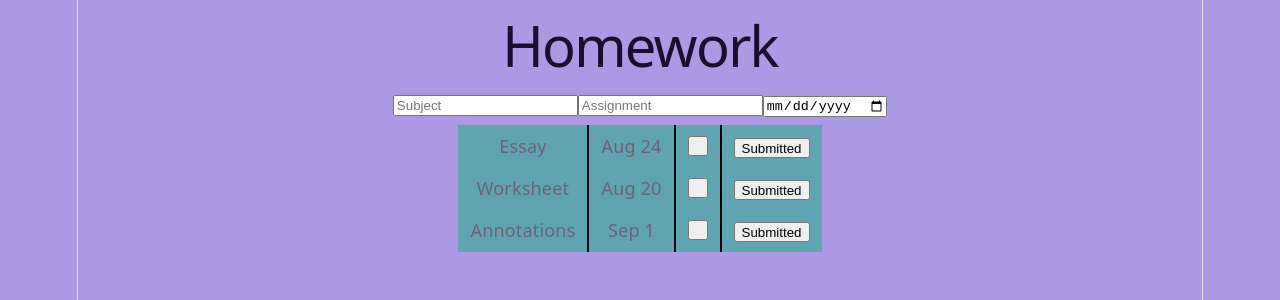
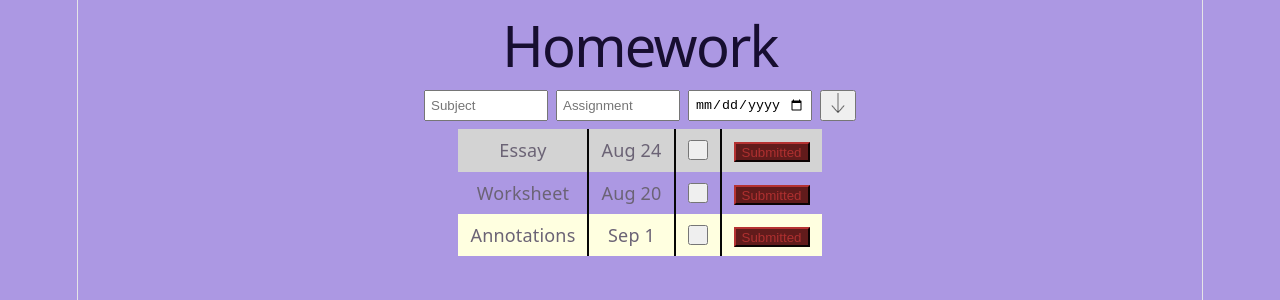
Before and after one commit to fedcofi29-sketch/Summer26Website, a React (Vite) app in the folder client/: page / in a window 1280 px wide. Shown: the top 300 px of the page. Built offline with nearby package versions, Linux system fonts and the light colour scheme.

Commit message:
colors working but ugly

```diff
--- a/client/src/App.css
+++ b/client/src/App.css
@@ -2,9 +2,24 @@ body {
   background-color:#ac98e3
 }
 
+.hw-heading { /* color picker is easier in css. probably could just be in jsx though */
+  color:#170e30
+}
+
+.add-new-task {
+  display: inline-flex; /* sets the size equal to the image */
+}
+
+.add-new-task img {
+  display: block;
+  width: 20px;
+  height: auto;
+  background-color: solid #f7f5f5
+}
+
 .vertical-lines {
   border-collapse: collapse; /* stops overlapping lines */
-  background-color: #60a4b2; /* temporary so I can see where the table is */
+  /* background-color: #60a4b2; temporary so I can see where the table is */
   margin: 0 auto; /* centers overall table on screen */
   align-items: center /* centers each item within its space */
 }
@@ -20,9 +35,16 @@ body {
 }
 
 .input-div {
-  margin-top: 0;
-  margin-bottom: 8px;
+  /* align-items: center; */
+  display: flex;
+  gap: 8px;
+  margin: 8px auto;
+  justify-content: center;
+}
 
+.input-dimen {
+  width: 110px;
+  padding: 5px;
 }
 
 .utility-button {
@@ -34,11 +56,12 @@ body {
 .del-button {
   cursor: pointer;
   height: 20px;
+  background-color:#611b1b;
+  border-color:#611b1b;
+  color:#ae3030;
 }
 
-.hw-heading { /* color picker is easier in css. probably could just be in jsx though */
-  color:#170e30
-}
+
 
 /*
 
--- a/client/src/App.jsx
+++ b/client/src/App.jsx
@@ -1,4 +1,5 @@
 import  './App.css'
+import downArrow from './assets/DownArrow.png'
 
 const myWork = [
   {
@@ -22,6 +23,16 @@ const myWork = [
 ]
 
 const Months = ['Jan', 'Feb', 'Mar', 'Apr', 'May', 'Jun', 'Jul', 'Aug', 'Sep', 'Oct', 'Nov', 'Dec']
+const subjectColors = {
+  "SEL": 'lightpurple',
+  "Math": 'lightred',
+  'Spanish': 'pink',
+  'Biology': 'green',
+  'Mech Eng': 'orange',
+  'History': 'lightyellow',
+  'Modern': 'blue',
+  'English': 'lightgray'
+}
 
 function convertToDate(month, day) { // Just learned there is a literal date input, so this might not be needed
   const monthName = Months[month-1] // Account for index starting at 0
@@ -35,14 +46,17 @@ function App() {
     <div>
       <h1 className='hw-heading'>Homework</h1>
         <div className='input-div'>
-          <input type = 'string' placeholder = 'Subject'></input>
-          <input type = 'string' placeholder = 'Assignment'></input>
-          <input type = 'date'></input>
+          <input type = 'string' placeholder = 'Subject' className='input-dimen'></input>
+          <input type = 'string' placeholder = 'Assignment' className='input-dimen'></input>
+          <input type = 'date' className='input-dimen'></input>
+          <button className='add-new-task'>
+            <img src={downArrow} alt="Add new task"></img>
+            </button>
         </div>
         <table className='vertical-lines'> {/* I think it just looks nicer to only have divisions this way */}
         <thead> {/* Not really sure what thead does but it gives me an error message if I don't have it */}
           {myWork.map(work => (
-            <tr key={work.id} >
+            <tr key={work.id} style={{backgroundColor:subjectColors[work.subject]}} >
               <td>{work.task}</td>
               <td>{convertToDate(work.due[0], work.due[1])}</td>
               <td><button className='utility-button'></button></td>
```
Also changed, not shown: client/src/assets/DownArrow.png (added).
